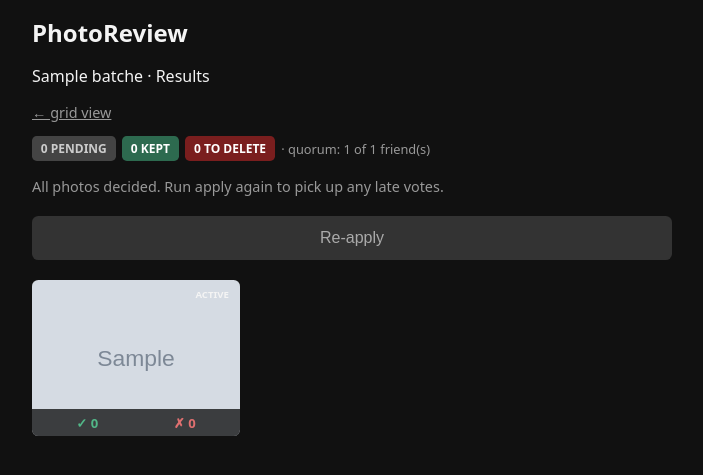
After one commit to Syed-rafath/council-approval, a Flask app: page /batch/1/results in a window 1280 px wide. The commit adds this page. Shown: the top 475 px of the page, without its empty margins (288-991 px from the left). Run offline with Flask 3, Linux system fonts and the light colour scheme; tables that the repository leaves empty hold one stand-in row (values such as "Sample post"); grey boxes marked "Sample" are stand-in pictures.

Commit message:
p3: results page + threshold logic + file moves

```diff
--- a/app.py
+++ b/app.py
@@ -1,3 +1,6 @@
+import math
+import secrets
+import shutil
 import uuid
 from pathlib import Path
 
@@ -23,6 +26,8 @@ app.secret_key = config.SECRET_KEY
 def ensure_folders():
     config.UPLOAD_DIR.mkdir(exist_ok=True)
     config.THUMB_DIR.mkdir(exist_ok=True)
+    config.TO_DELETE_DIR.mkdir(exist_ok=True)
+    config.KEPT_DIR.mkdir(exist_ok=True)
 
 
 ensure_folders()
@@ -36,7 +41,20 @@ def allowed_extension(filename: str) -> bool:
 @app.get("/")
 def index():
     batches = db.list_batches()
-    return render_template("index.html", batches=batches)
+    friends = db.list_friends()
+    return render_template("index.html", batches=batches, friends=friends)
+
+
+@app.post("/friends/add")
+def add_friend():
+    name = (request.form.get("name") or "").strip()
+    if not name:
+        flash("Name is required.")
+        return redirect(url_for("index"))
+    token = secrets.token_urlsafe(16)
+    db.create_friend(name, token)
+    flash(f"Added {name}. Share their review link below.")
+    return redirect(url_for("index"))
 
 
 @app.post("/upload")
@@ -98,5 +116,93 @@ def thumbnail(filename):
     return send_from_directory(config.THUMB_DIR, filename)
 
 
+@app.get("/review/<token>")
+def review(token):
+    friend = db.get_friend_by_token(token)
+    if friend is None:
+        abort(404)
+    photo = db.get_next_unvoted(friend["id"])
+    remaining = db.count_unvoted(friend["id"])
+    return render_template("review.html", friend=friend, photo=photo, remaining=remaining)
+
+
+@app.post("/review/<token>/vote")
+def cast_vote(token):
+    friend = db.get_friend_by_token(token)
+    if friend is None:
+        abort(404)
+    photo_id = request.form.get("photo_id", type=int)
+    vote = request.form.get("vote")
+    if vote not in ("keep", "delete") or not photo_id:
+        abort(400)
+    db.record_vote(photo_id, friend["id"], vote)
+    return redirect(url_for("review", token=token))
+
+
+@app.get("/batch/<int:batch_id>/results")
+def batch_results(batch_id):
+    batch = db.get_batch(batch_id)
+    if batch is None:
+        abort(404)
+    photos = db.get_vote_tallies(batch_id)
+    friends_count = db.count_friends()
+    quorum = math.ceil(friends_count * config.QUORUM) if friends_count > 0 else 1
+    return render_template(
+        "results.html",
+        batch=batch,
+        photos=photos,
+        friends_count=friends_count,
+        quorum=quorum,
+    )
+
+
+@app.post("/batch/<int:batch_id>/apply")
+def batch_apply(batch_id):
+    batch = db.get_batch(batch_id)
+    if batch is None:
+        abort(404)
+
+    photos = db.get_vote_tallies(batch_id)
+    friends_count = db.count_friends()
+    quorum = math.ceil(friends_count * config.QUORUM) if friends_count > 0 else 1
+
+    moved_delete = 0
+    moved_kept = 0
+    skipped = 0
+
+    for photo in photos:
+        if photo["status"] != "pending":
+            continue  # already decided in a previous apply
+
+        if photo["total_votes"] < quorum:
+            skipped += 1
+            continue  # not enough votes yet
+
+        src = config.UPLOAD_DIR / photo["filename"]
+
+        if photo["delete_count"] > photo["keep_count"]:
+            dest = config.TO_DELETE_DIR / photo["filename"]
+            if src.exists():
+                shutil.move(str(src), str(dest))
+            db.update_photo_status(photo["id"], "delete")
+            moved_delete += 1
+        else:
+            dest = config.KEPT_DIR / photo["filename"]
+            if src.exists():
+                shutil.move(str(src), str(dest))
+            db.update_photo_status(photo["id"], "kept")
+            moved_kept += 1
+
+    parts = []
+    if moved_delete:
+        parts.append(f"{moved_delete} → To_Delete/")
+    if moved_kept:
+        parts.append(f"{moved_kept} → Kept/")
+    if skipped:
+        parts.append(f"{skipped} still pending (below quorum of {quorum} vote(s))")
+    flash(", ".join(parts) if parts else "Nothing to apply.")
+    return redirect(url_for("batch_results", batch_id=batch_id))
+
+
 if __name__ == "__main__":
     app.run(host="127.0.0.1", port=5000, debug=True)
--- a/static/style.css
+++ b/static/style.css
@@ -114,3 +114,172 @@ button {
     grid-template-columns: 1fr 1fr 1fr;
   }
 }
+
+/* ── Section divider ─────────────────────────────────────────── */
+
+.section-divider {
+  border: 0;
+  border-top: 1px solid #222;
+  margin: 1.75rem 0;
+}
+
+h2 {
+  font-size: 1.1rem;
+  margin: 0 0 0.4rem;
+  color: #f4f4f4;
+}
+
+/* ── Friend list ─────────────────────────────────────────────── */
+
+.friend-list {
+  list-style: none;
+  padding: 0;
+  margin: 0;
+}
+
+.friend-list li {
+  display: flex;
+  flex-direction: column;
+  gap: 0.2rem;
+  padding: 0.75rem 0;
+  border-bottom: 1px solid #1e1e1e;
+}
+
+.friend-name {
+  font-weight: 600;
+}
+
+.token-url {
+  font-size: 0.78rem;
+  color: #666;
+  word-break: break-all;
+  text-decoration: none;
+}
+
+.token-url:hover {
+  color: #aaa;
+}
+
+/* ── Review page ─────────────────────────────────────────────── */
+
+.review-progress {
+  color: #999;
+  font-size: 0.9rem;
+  margin: 0 0 0.75rem;
+}
+
+.review-photo {
+  width: 100%;
+  display: block;
+  border-radius: 0.5rem;
+  background: #222;
+}
+
+.vote-form {
+  display: block;
+  margin-bottom: 0;
+}
+
+.vote-buttons {
+  display: grid;
+  grid-template-columns: 1fr 1fr;
+  gap: 0.75rem;
+  margin-top: 1rem;
+}
+
+.btn-keep,
+.btn-delete {
+  min-height: 3.5rem;
+  font-size: 1.1rem;
+  font-weight: 600;
+  border: 0;
+  border-radius: 0.5rem;
+  cursor: pointer;
+  color: #fff;
+}
+
+.btn-keep   { background: #2d6a4f; }
+.btn-delete { background: #7a1e1e; }
+.btn-keep:active   { background: #1e5240; }
+.btn-delete:active { background: #5e1818; }
+
+.done-box {
+  text-align: center;
+  padding: 3rem 1rem;
+  font-size: 1.3rem;
+}
+
+/* ── Results page ─────────────────────────────────────────────── */
+
+.result-summary {
+  display: flex;
+  flex-wrap: wrap;
+  align-items: center;
+  gap: 0.4rem;
+  margin-bottom: 1rem;
+}
+
+.badge {
+  font-size: 0.75rem;
+  font-weight: 700;
+  padding: 0.25rem 0.55rem;
+  border-radius: 0.3rem;
+  text-transform: uppercase;
+}
+
+.badge-pending { background: #444;    color: #ccc; }
+.badge-kept    { background: #2d6a4f; color: #fff; }
+.badge-delete  { background: #7a1e1e; color: #fff; }
+
+.result-grid {
+  display: grid;
+  grid-template-columns: 1fr 1fr;
+  gap: 0.5rem;
+}
+
+@media (min-width: 600px) {
+  .result-grid { grid-template-columns: 1fr 1fr 1fr; }
+}
+
+.photo-card {
+  position: relative;
+  border-radius: 0.4rem;
+  overflow: hidden;
+  background: #222;
+}
+
+.photo-card img {
+  width: 100%;
+  display: block;
+}
+
+/* dim photos that are decided */
+.photo-card.status-kept   img { opacity: 0.6; }
+.photo-card.status-delete img { opacity: 0.4; }
+
+.card-overlay {
+  position: absolute;
+  bottom: 0;
+  left: 0;
+  right: 0;
+  display: flex;
+  justify-content: space-around;
+  padding: 0.3rem 0.4rem;
+  background: rgba(0, 0, 0, 0.72);
+  font-size: 0.82rem;
+  font-weight: 600;
+}
+
+.vote-keep { color: #52b788; }
+.vote-del  { color: #e07070; }
+
+.status-badge {
+  position: absolute;
+  top: 0.3rem;
+  right: 0.3rem;
+  font-size: 0.6rem;
+  font-weight: 700;
+  padding: 0.18rem 0.4rem;
+  border-radius: 0.25rem;
+  text-transform: uppercase;
+}
--- a/templates/batch.html
+++ b/templates/batch.html
@@ -3,7 +3,11 @@
 {% block body %}
 <h1><a href="{{ url_for('index') }}">PhotoReview</a></h1>
 <p>{{ batch.label or ("Batch " ~ batch.id) }} · {{ photos|length }} photo(s)</p>
-<p class="muted"><a href="{{ url_for('index') }}" style="color: inherit">← all batches</a></p>
+<p class="muted">
+  <a href="{{ url_for('index') }}" style="color: inherit">← all batches</a>
+  &nbsp;·&nbsp;
+  <a href="{{ url_for('batch_results', batch_id=batch.id) }}" style="color: inherit">results & apply →</a>
+</p>
 
 <div class="grid">
   {% for photo in photos %}
--- /dev/null
+++ b/templates/results.html
@@ -0,0 +1,47 @@
+{% extends "base.html" %}
+{% block title %}Results · {{ batch.label or ("Batch " ~ batch.id) }} · PhotoReview{% endblock %}
+{% block body %}
+<h1><a href="{{ url_for('index') }}">PhotoReview</a></h1>
+<p>{{ batch.label or ("Batch " ~ batch.id) }} · Results</p>
+<p class="muted"><a href="{{ url_for('batch_view', batch_id=batch.id) }}" style="color:inherit">← grid view</a></p>
+
+{% set pending_count = photos | selectattr('status', 'eq', 'pending') | list | length %}
+{% set kept_count    = photos | selectattr('status', 'eq', 'kept')    | list | length %}
+{% set delete_count  = photos | selectattr('status', 'eq', 'delete')  | list | length %}
+
+<div class="result-summary">
+  <span class="badge badge-pending">{{ pending_count }} pending</span>
+  <span class="badge badge-kept">{{ kept_count }} kept</span>
+  <span class="badge badge-delete">{{ delete_count }} to delete</span>
+  <span class="muted" style="font-size:0.8rem"> · quorum: {{ quorum }} of {{ friends_count }} friend(s)</span>
+</div>
+
+{% if pending_count > 0 %}
+<form action="{{ url_for('batch_apply', batch_id=batch.id) }}" method="post" style="margin-bottom:1.25rem">
+  <button type="submit">⚡ Apply decisions</button>
+</form>
+{% else %}
+<p class="muted" style="margin-bottom:1.25rem">All photos decided. Run apply again to pick up any late votes.</p>
+<form action="{{ url_for('batch_apply', batch_id=batch.id) }}" method="post" style="margin-bottom:1.25rem">
+  <button type="submit" style="background:#333;color:#aaa">Re-apply</button>
+</form>
+{% endif %}
+
+<div class="result-grid">
+  {% for photo in photos %}
+  <div class="photo-card status-{{ photo.status }}">
+    <img
+      src="{{ url_for('thumbnail', filename=photo.thumb_filename) }}"
+      alt="photo {{ photo.id }}"
+      loading="lazy"
+    />
+    <div class="card-overlay">
+      <span class="vote-keep">✓ {{ photo.keep_count }}</span>
+      <span class="vote-del">✗ {{ photo.delete_count }}</span>
+    </div>
+    <div class="status-badge badge-{{ photo.status }}">{{ photo.status }}</div>
+  </div>
+  {% endfor %}
+</div>
+
+{% endblock %}
```
Also changed, not shown: CONTEXT.md (+13 -8 lines), config.py (+10 -3 lines), db.py (+120 -0 lines), templates/index.html (+25 -0 lines), templates/review.html (added, +31 -0 lines).
